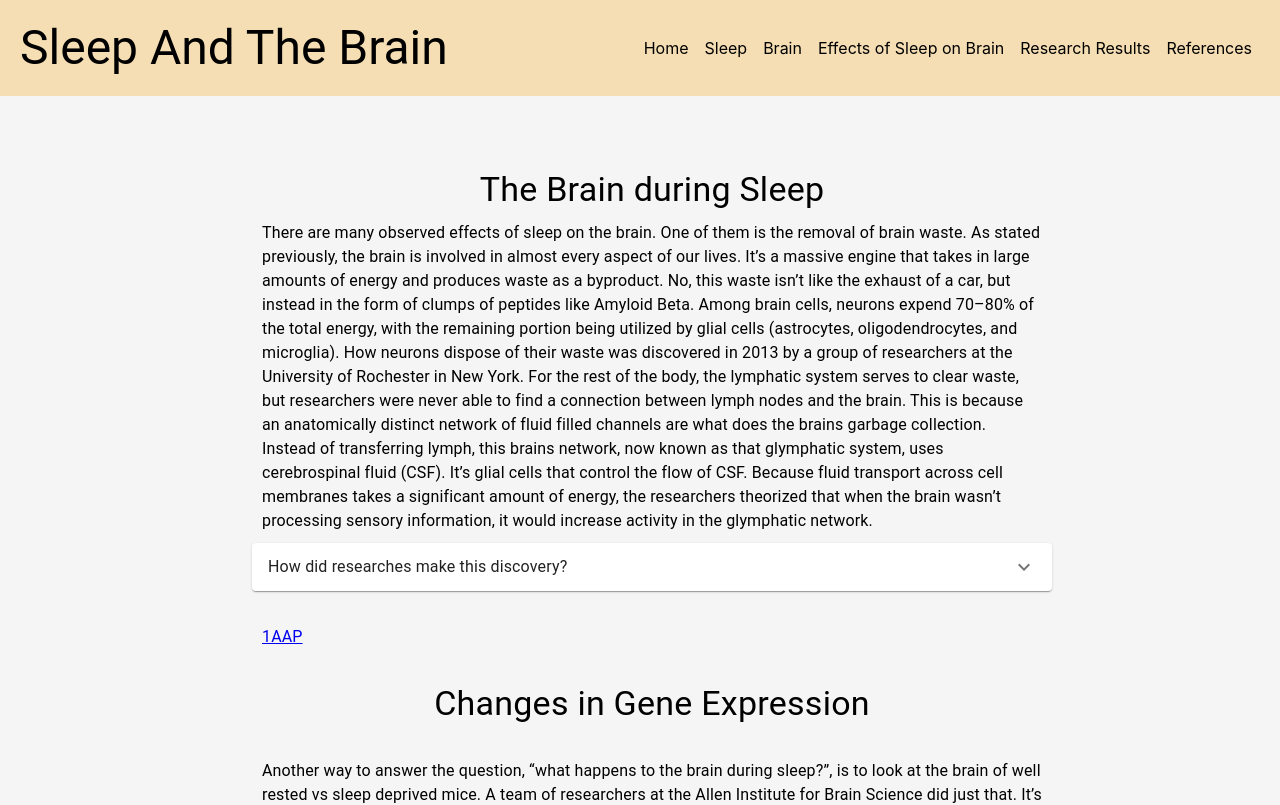
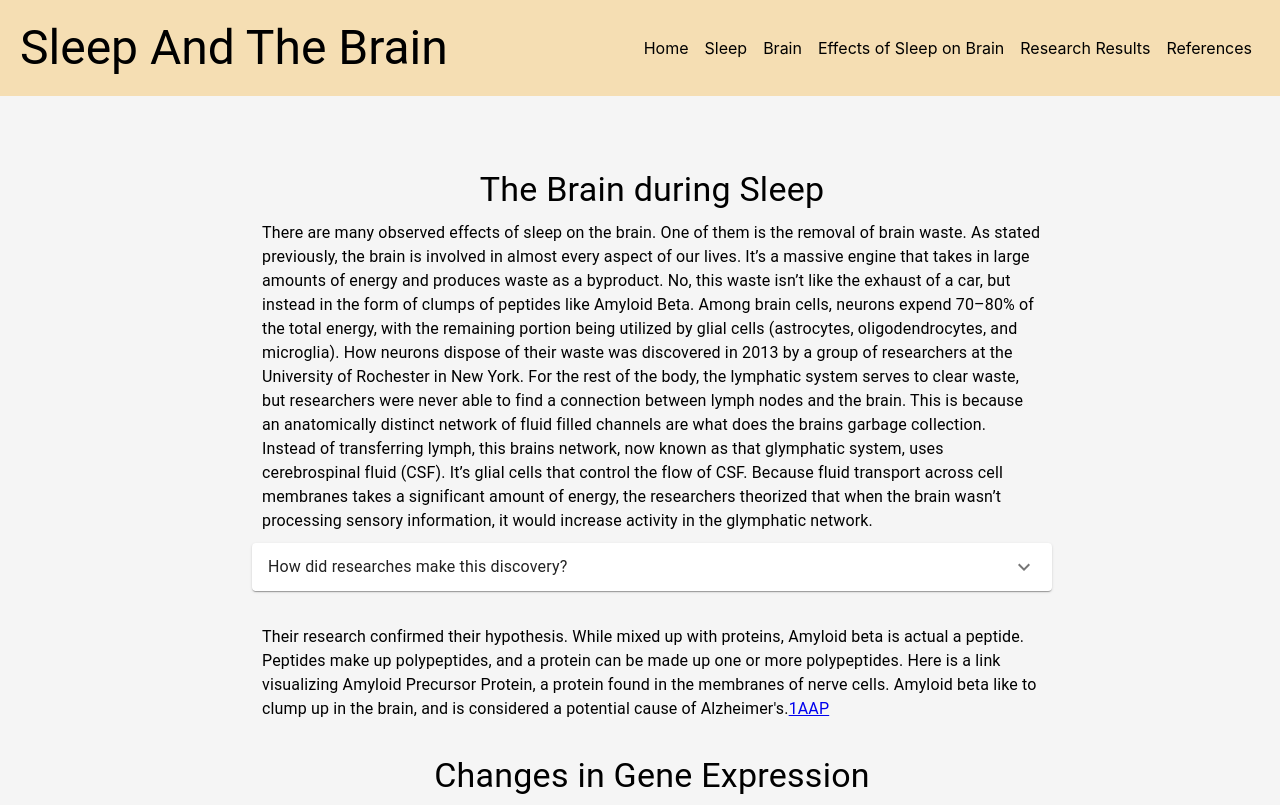
Before and after one commit to johnny-yang-4102/cs_4501_sleep_brain, a React (Create React App) app: page /sleep_brain_effects in a window 1280 px wide. Shown: the top 805 px of the page. Built offline with nearby package versions, Linux system fonts and the light colour scheme.

Commit message:
sleep and brain done

```diff
--- a/src/screens/ScreenSleep.js
+++ b/src/screens/ScreenSleep.js
@@ -108,7 +108,7 @@ const ScreenSleep = () => {
                         When we wake up in the morning, 2 hormones are released by the adrenal glands, Cortisol and
                         Epinephrine. Cortisol makes you
                         alert and ready for the day. It also sets off a 10-12 hour timer for when melatonin will be
-                        secreted. Melatonin is secreted from the pineal gland.
+                        secreted.
 
                         {/*it is the only structure in the brain*/}
                         {/*that is only one, instead of two symetrical parts.*/}
@@ -118,7 +118,7 @@ const ScreenSleep = () => {
                         ATP </a>. It builds up throughout the day, especially when we work out. When we sleep, Adenosine
                         is cleared from the brain. Caffeine
                         works as a stimulant by blocking adenosine receptors. There is a handful of people that have a
-                        mutant adenosine receptor and can drink coffee before bed.
+                        mutant adenosine receptor and can drink coffee before bed. Melatonin is secreted from the pineal gland.
                         Light inhibits melatonin powerfully. Cells know it is night time when melatonin is released.
                     </Typography>
                 </Grid>
--- a/src/screens/ScreenSleepBrainEffects.js
+++ b/src/screens/ScreenSleepBrainEffects.js
@@ -4,11 +4,10 @@ import AccordionSummary from '@mui/material/AccordionSummary';
 import AccordionDetails from '@mui/material/AccordionDetails';
 import ExpandMoreIcon from '@mui/icons-material/ExpandMore';
 
-import {Typography, Grid, Popover} from "@mui/material";
+import {Typography, Grid} from "@mui/material";
 import React, {useState} from "react";
 import Image from "mui-image";
 import picIEG from '../images/IEGmapping.jpeg'
-import {blue} from "@mui/material/colors";
 
 const ScreenSleepBrainEffects = () => {
     const padding = {
@@ -70,9 +69,13 @@ const ScreenSleepBrainEffects = () => {
                 </Grid>
                 <Grid item xs={12}>
                                         <Typography style={padding} variant="body1">
-
+                    Their research confirmed their hypothesis. While mixed up with proteins, Amyloid beta is actual a peptide.
+                                            Peptides make up polypeptides, and a protein can be made up one or more
+                                            polypeptides. Here is a link visualizing Amyloid Precursor Protein, a protein
+                                            found in the membranes of nerve cells. Amyloid beta like to clump up in the
+                                            brain, and is considered a potential cause of Alzheimer's.
                     <a href={"https://3dmol.csb.pitt.edu/viewer.html?pdb=1AAP&select=chain:A&style=line&select=chain:B&style=line&select=resi:19,23,26;chain:B&style=cartoon;stick&select=resi:19,23,26;chain:B&labelres=backgroundOpacity:0.8;fontSize:14&select=all&style=cartoon:style~rectangle,color~spectrum"}>
-                        1AAP </a> </Typography>
+                        1AAP </a>  </Typography>
                 </Grid>
 
                 <Grid item xs={12}>
```
